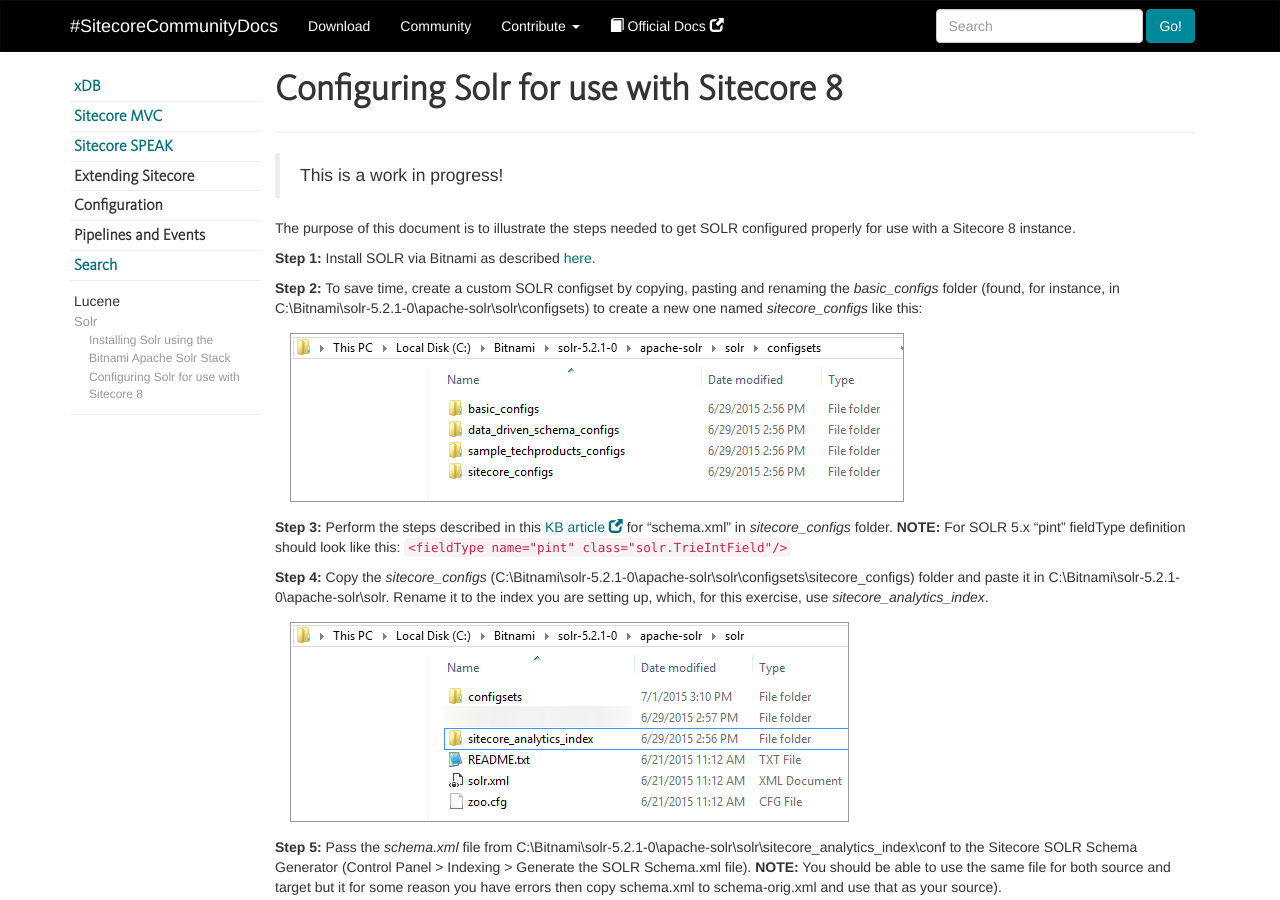
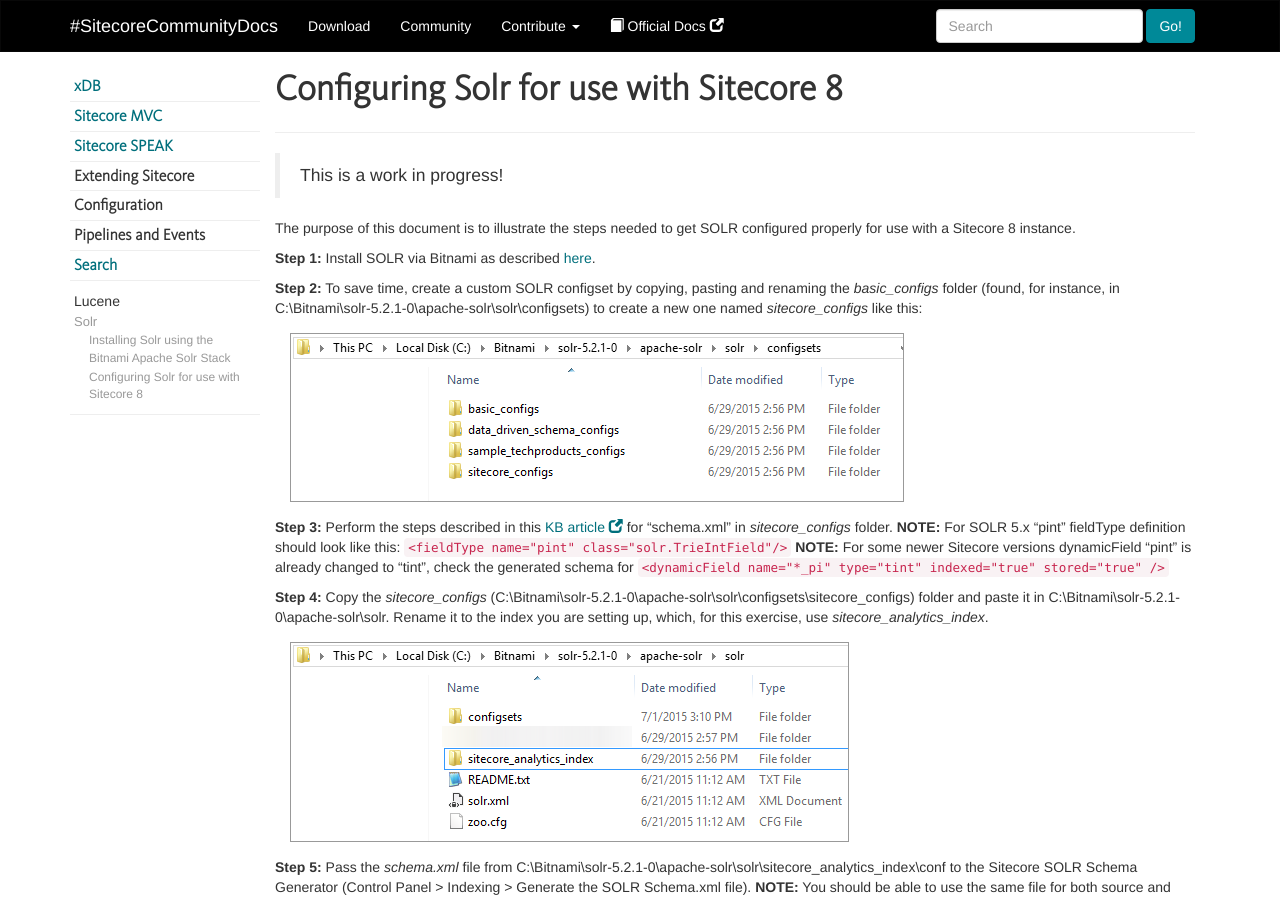
Before and after one commit to Sitecore-Community/docs, a Jekyll site: the page built from search/solr/Configuring-Solr-for-use-with-Sitecore-8/index.md, in a window 1280 px wide and 900 px high. Built offline with Jekyll 4.4.1, drawn with Linux system fonts in a browser that asks for light colours; nearby versions of some CDN libraries; a script that is not in the unit is left out; comment, search, counter and statistics services are not loaded.

Commit message:
Update index.md

````diff
--- a/search/solr/Configuring-Solr-for-use-with-Sitecore-8/index.md
+++ b/search/solr/Configuring-Solr-for-use-with-Sitecore-8/index.md
@@ -14,7 +14,9 @@
 
   <img src="/docs/images/search/solr/Configuring-Solr-for-use-with-Sitecore-8/configsets.png" style="margin:5px 15px" />
 
-**Step 3:** Perform the steps described in this [KB article](https://kb.sitecore.net/articles/227897) for "schema.xml" in *sitecore_configs* folder. **NOTE:** For SOLR 5.x "pint" fieldType definition should look like this: ```<fieldType name="pint" class="solr.TrieIntField"/>```
+**Step 3:** Perform the steps described in this [KB article](https://kb.sitecore.net/articles/227897) for "schema.xml" in *sitecore_configs* folder.
+**NOTE:** For SOLR 5.x "pint" fieldType definition should look like this: ```<fieldType name="pint" class="solr.TrieIntField"/>```
+**NOTE:** For some newer Sitecore versions dynamicField "pint" is already changed to "tint", check the generated schema for ```<dynamicField name="*_pi" type="tint" indexed="true" stored="true" />```
 
 **Step 4:** Copy the *sitecore_configs* (C:\Bitnami\solr-5.2.1-0\apache-solr\solr\configsets\sitecore_configs) folder and paste it in C:\Bitnami\solr-5.2.1-0\apache-solr\solr. Rename it to the index you are setting up, which, for this exercise, use *sitecore_analytics_index*.
 
````
